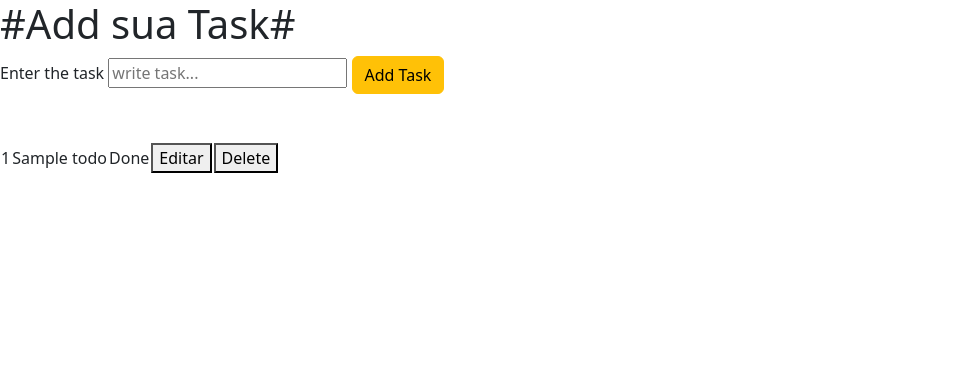
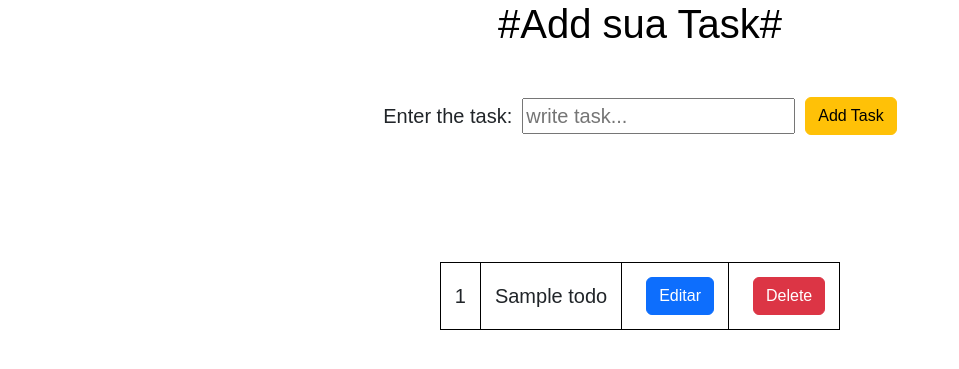
Before and after one commit to JesusTeixeira/to_do_list_2, a Flask app: page / in a window 1280 px wide. Shown: the top 369 px of the page, without its empty margins (0-959 px from the left). Run offline with Flask 3, Linux system fonts and the light colour scheme; tables that the repository leaves empty hold one stand-in row (values such as "Sample post").

Commit message:
first commit

```diff
--- a/controllers/crt_todo.py
+++ b/controllers/crt_todo.py
@@ -1,5 +1,5 @@
 import json
-from flask import render_template, Blueprint, request, redirect, flash, url_for
+from flask import render_template, Blueprint, request, redirect, url_for
 
 from database.models import Todo
 from database.database import Database, select
@@ -33,6 +33,8 @@ def edit(task_id):
     if data := request.form:
         task.name = data["name"]
         Database().run_insert(task)
+        return redirect("/")
+
     return render_template("edit.html", todo=task)
 
 
--- a/database/models.py
+++ b/database/models.py
@@ -5,4 +5,3 @@ from sqlmodel import Field, SQLModel
 class Todo(SQLModel, table=True):
     task_id: Optional[int] = Field(default=None, primary_key=True)
     name: str
-    done: bool
--- /dev/null
+++ b/static/base.css
@@ -0,0 +1,44 @@
+body {
+    font-family: Arial, Helvetica, sans-serif;
+    font-size: 20px;
+}
+
+h1 {
+    color: black;
+    display: flex;
+    align-items: center;
+    justify-content: center;
+}
+
+label {
+    margin-right: 10px;
+}
+
+input {}
+
+button {
+    margin-left: 10px;
+}
+
+tbody {}
+
+td {
+    padding: .7em;
+    margin: 0;
+    text-align: center;
+    border: 1px solid black;
+}
+
+table {
+    display: flex;
+    height: 120px;
+    align-items: center;
+    justify-content: center;
+}
+
+div {
+    display: flex;
+    height: 120px;
+    align-items: center;
+    justify-content: center;
+}
--- a/templates/base.html
+++ b/templates/base.html
@@ -6,7 +6,7 @@
     <meta name="viewport" content="width=device-width, initial-scale=1.0">
     <link href="https://cdn.jsdelivr.net/npm/bootstrap@5.3.0/dist/css/bootstrap.min.css" rel="stylesheet"
         crossorigin="anonymous">
-    <link rel="stylesheet" href="">
+    <link rel="stylesheet" href="/static/base.css">
     <title>To_Do_list</title>
 </head>
 
@@ -15,40 +15,39 @@
 
     <form action="/add" method="post">
         <div>
-            <label>Enter the task</label>
+
+            <label>Enter the task: </label>
+
             <input type="text" name="name" placeholder="write task...">
+
             <button type="submit" class="btn btn-warning">Add Task</button>
+
         </div>
     </form>
     <br><br>
 
     <table>
         <tbody>
+
             {%for todo in todo_list%}
+
             <tr>
                 <td>{{todo.task_id}}</td>
                 <td>{{todo.name}}</td>
-                {% if todo.done==False%}
-                <td>Not Done</td>
-                {%else%}
-                <td>Done</td>
-                {%endif%}
 
                 <form action="/edit/{{todo.task_id}}" method="POST">
-
                     <td>
-                        <button type="submit" href="/edit/{{todo.task_id}}" method="POST">Editar</button>
+                        <button type="submit" href="/edit/{{todo.task_id}}" method="POST"
+                            class="btn btn-primary">Editar</button>
                     </td>
-
                 </form>
 
+                <form action="/delete/{{todo.task_id}}" method="POST">
+                    <td><button type="submit" value="Delete" class="btn btn-danger">Delete</button></td>
+                </form>
+            </tr>
 
-                <form action="/delete/{{todo.task_id}}" method="POST">
-                    <td><button type="submit" value="Delete">Delete</button></td>
-                </form>
-
-            </tr>
-            {% endfor%}
+            {% endfor %}
         </tbody>
     </table>
 </body>
```
Also changed, not shown: static/edit.css (added, +26 -0 lines), templates/edit.html (+14 -4 lines).
